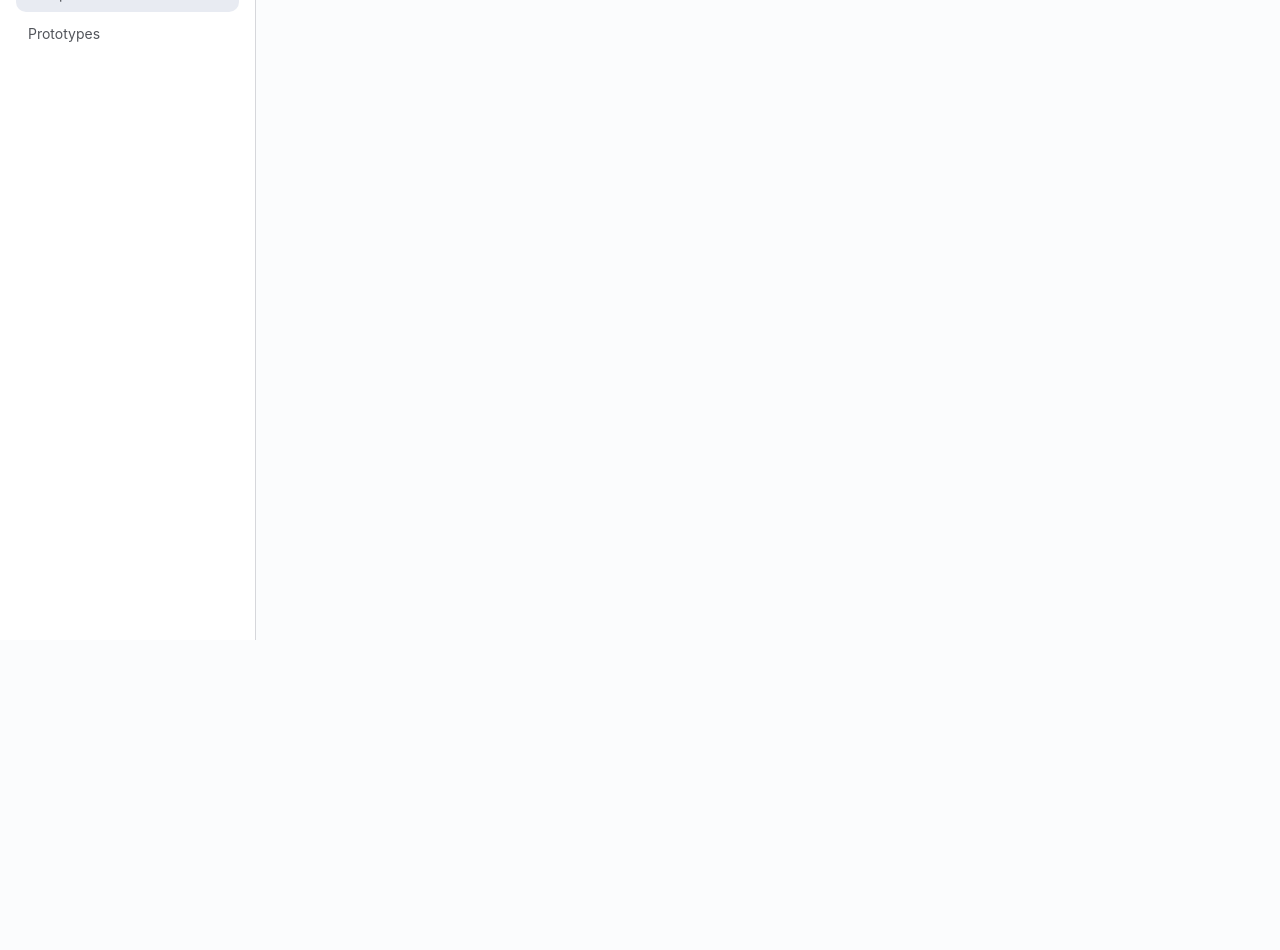
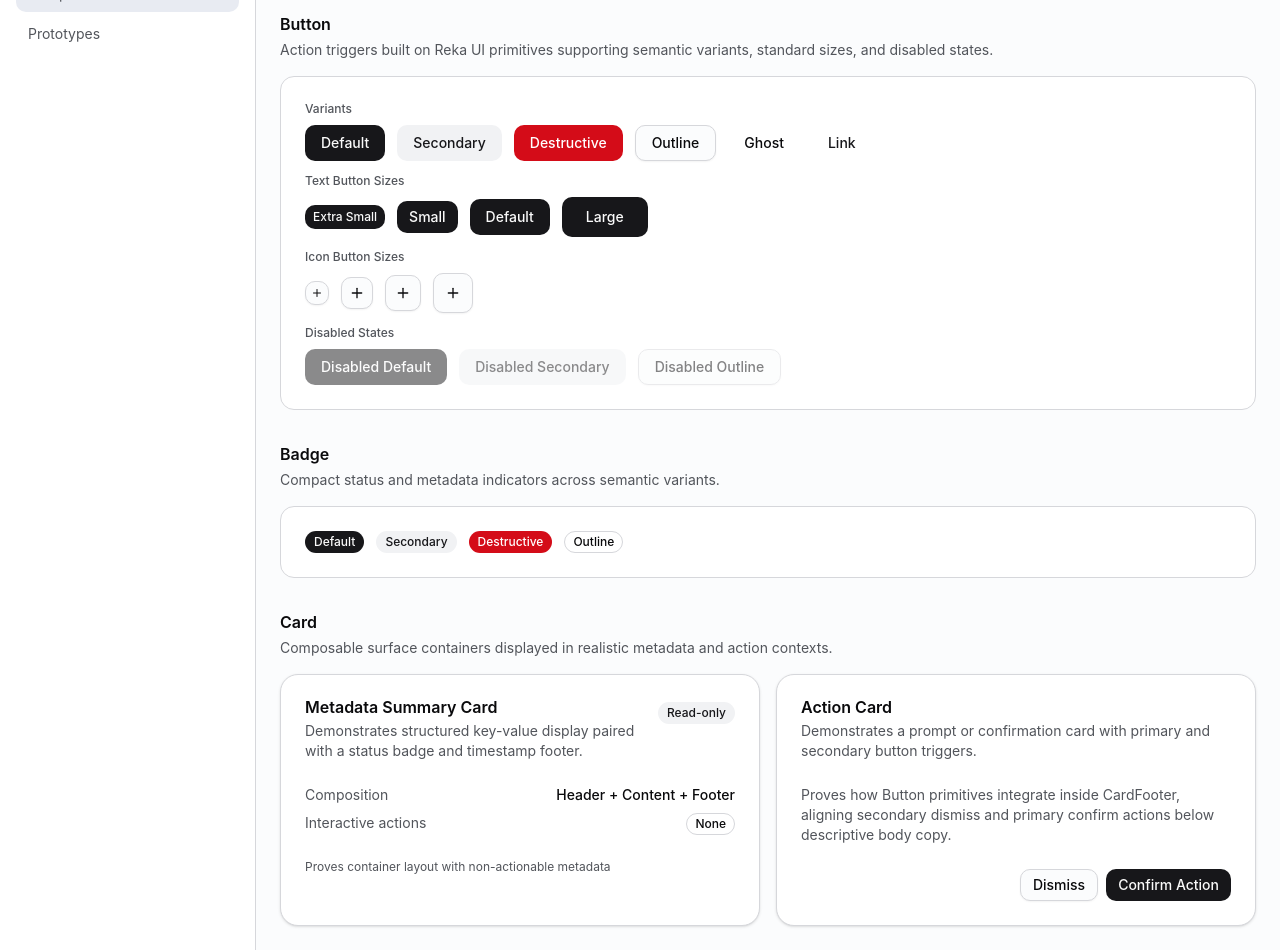
Before and after one commit to rogier-stegeman/portfolio, a Vue app: page /playground/components in a window 1280 px wide. Shown: the part 160-1110 px from the top of the page. Before the commit the page ends 800 px from the top, so only its background shows below. Built offline with nearby package versions, Linux system fonts and the light colour scheme.

Commit message:
feat(playground): add ComponentsView workbench

```diff
--- a/src/playground/views/ComponentsPlaceholderView.vue
+++ /dev/null
@@ -1,10 +0,0 @@
-<script setup lang="ts"></script>
-
-<template>
-  <div class="space-y-2">
-    <h1 class="text-2xl font-semibold">Component Workbench</h1>
-    <p class="text-sm text-muted-foreground">
-      Showcase and testing workbench for shared foundational UI primitives.
-    </p>
-  </div>
-</template>
--- /dev/null
+++ b/src/playground/views/ComponentsView.vue
@@ -0,0 +1,197 @@
+<script setup lang="ts">
+import { Plus } from '@lucide/vue'
+import { Badge, type BadgeVariants } from '@/components/ui/badge'
+import { Button, type ButtonVariants } from '@/components/ui/button'
+import {
+  Card,
+  CardAction,
+  CardContent,
+  CardDescription,
+  CardFooter,
+  CardHeader,
+  CardTitle,
+} from '@/components/ui/card'
+
+interface ButtonVariantSample {
+  label: string
+  variant: NonNullable<ButtonVariants['variant']>
+}
+
+interface ButtonSizeSample {
+  label: string
+  size: NonNullable<ButtonVariants['size']>
+}
+
+interface BadgeVariantSample {
+  label: string
+  variant: NonNullable<BadgeVariants['variant']>
+}
+
+const buttonVariantsList: ButtonVariantSample[] = [
+  { label: 'Default', variant: 'default' },
+  { label: 'Secondary', variant: 'secondary' },
+  { label: 'Destructive', variant: 'destructive' },
+  { label: 'Outline', variant: 'outline' },
+  { label: 'Ghost', variant: 'ghost' },
+  { label: 'Link', variant: 'link' },
+]
+
+const buttonSizesList: ButtonSizeSample[] = [
+  { label: 'Extra Small', size: 'xs' },
+  { label: 'Small', size: 'sm' },
+  { label: 'Default', size: 'default' },
+  { label: 'Large', size: 'lg' },
+]
+
+const buttonIconSizesList: ButtonSizeSample[] = [
+  { label: 'Add item (extra small)', size: 'icon-xs' },
+  { label: 'Add item (small)', size: 'icon-sm' },
+  { label: 'Add item (default)', size: 'icon' },
+  { label: 'Add item (large)', size: 'icon-lg' },
+]
+
+const badgeVariantsList: BadgeVariantSample[] = [
+  { label: 'Default', variant: 'default' },
+  { label: 'Secondary', variant: 'secondary' },
+  { label: 'Destructive', variant: 'destructive' },
+  { label: 'Outline', variant: 'outline' },
+]
+</script>
+
+<template>
+  <div class="space-y-8">
+    <header class="space-y-2">
+      <h1 class="text-2xl font-semibold">Component Workbench</h1>
+      <p class="text-sm text-muted-foreground">
+        Showcase and testing workbench for shared foundational UI primitives.
+      </p>
+    </header>
+
+    <section class="space-y-4">
+      <div class="space-y-1">
+        <h2 class="font-semibold">Button</h2>
+        <p class="text-sm text-muted-foreground">
+          Action triggers built on Reka UI primitives supporting semantic variants, standard sizes,
+          and disabled states.
+        </p>
+      </div>
+
+      <div class="space-y-3 rounded-lg border border-border bg-card p-6">
+        <div class="space-y-2">
+          <p class="text-xs font-medium text-muted-foreground">Variants</p>
+          <div class="flex flex-wrap items-center gap-3">
+            <Button
+              v-for="sample in buttonVariantsList"
+              :key="sample.variant"
+              :variant="sample.variant"
+            >
+              {{ sample.label }}
+            </Button>
+          </div>
+        </div>
+
+        <div class="space-y-2">
+          <p class="text-xs font-medium text-muted-foreground">Text Button Sizes</p>
+          <div class="flex flex-wrap items-center gap-3">
+            <Button v-for="sample in buttonSizesList" :key="sample.size" :size="sample.size">
+              {{ sample.label }}
+            </Button>
+          </div>
+        </div>
+
+        <div class="space-y-2">
+          <p class="text-xs font-medium text-muted-foreground">Icon Button Sizes</p>
+          <div class="flex flex-wrap items-center gap-3">
+            <Button
+              v-for="sample in buttonIconSizesList"
+              :key="sample.size"
+              :size="sample.size"
+              variant="outline"
+              :aria-label="sample.label"
+            >
+              <Plus />
+            </Button>
+          </div>
+        </div>
+
+        <div class="space-y-2">
+          <p class="text-xs font-medium text-muted-foreground">Disabled States</p>
+          <div class="flex flex-wrap items-center gap-3">
+            <Button disabled>Disabled Default</Button>
+            <Button variant="secondary" disabled>Disabled Secondary</Button>
+            <Button variant="outline" disabled>Disabled Outline</Button>
+          </div>
+        </div>
+      </div>
+    </section>
+
+    <section class="space-y-4">
+      <div class="space-y-1">
+        <h2 class="font-semibold">Badge</h2>
+        <p class="text-sm text-muted-foreground">
+          Compact status and metadata indicators across semantic variants.
+        </p>
+      </div>
+
+      <div class="flex flex-wrap items-center gap-3 rounded-lg border border-border bg-card p-6">
+        <Badge v-for="sample in badgeVariantsList" :key="sample.variant" :variant="sample.variant">
+          {{ sample.label }}
+        </Badge>
+      </div>
+    </section>
+
+    <section class="space-y-4">
+      <div class="space-y-1">
+        <h2 class="font-semibold">Card</h2>
+        <p class="text-sm text-muted-foreground">
+          Composable surface containers displayed in realistic metadata and action contexts.
+        </p>
+      </div>
+
+      <div class="grid grid-cols-1 gap-4 md:grid-cols-2">
+        <Card>
+          <CardHeader>
+            <CardTitle>Metadata Summary Card</CardTitle>
+            <CardDescription>
+              Demonstrates structured key-value display paired with a status badge and timestamp
+              footer.
+            </CardDescription>
+            <CardAction>
+              <Badge variant="secondary">Read-only</Badge>
+            </CardAction>
+          </CardHeader>
+          <CardContent class="space-y-2 text-sm">
+            <div class="flex justify-between">
+              <span class="text-muted-foreground">Composition</span>
+              <span class="font-medium">Header + Content + Footer</span>
+            </div>
+            <div class="flex justify-between">
+              <span class="text-muted-foreground">Interactive actions</span>
+              <Badge variant="outline">None</Badge>
+            </div>
+          </CardContent>
+          <CardFooter class="text-xs text-muted-foreground">
+            Proves container layout with non-actionable metadata
+          </CardFooter>
+        </Card>
+
+        <Card>
+          <CardHeader>
+            <CardTitle>Action Card</CardTitle>
+            <CardDescription>
+              Demonstrates a prompt or confirmation card with primary and secondary button triggers.
+            </CardDescription>
+          </CardHeader>
+          <CardContent class="text-sm text-muted-foreground">
+            Proves how Button primitives integrate inside CardFooter, aligning secondary dismiss and
+            primary confirm actions below descriptive body copy.
+          </CardContent>
+          <CardFooter class="justify-end gap-2">
+            <Button variant="outline" size="sm">Dismiss</Button>
+            <Button size="sm">Confirm Action</Button>
+          </CardFooter>
+        </Card>
+      </div>
+    </section>
+  </div>
+</template>
--- a/src/router/index.ts
+++ b/src/router/index.ts
@@ -42,7 +42,7 @@ export function createAppRouter(options: CreateAppRouterOptions = {}) {
                 {
                   path: 'components',
                   name: 'playground-components',
-                  component: () => import('@/playground/views/ComponentsPlaceholderView.vue'),
+                  component: () => import('@/playground/views/ComponentsView.vue'),
                 },
                 {
                   path: 'prototypes',
```
Also changed, not shown: 1 other file (tests, documents, lock files or other folders).
